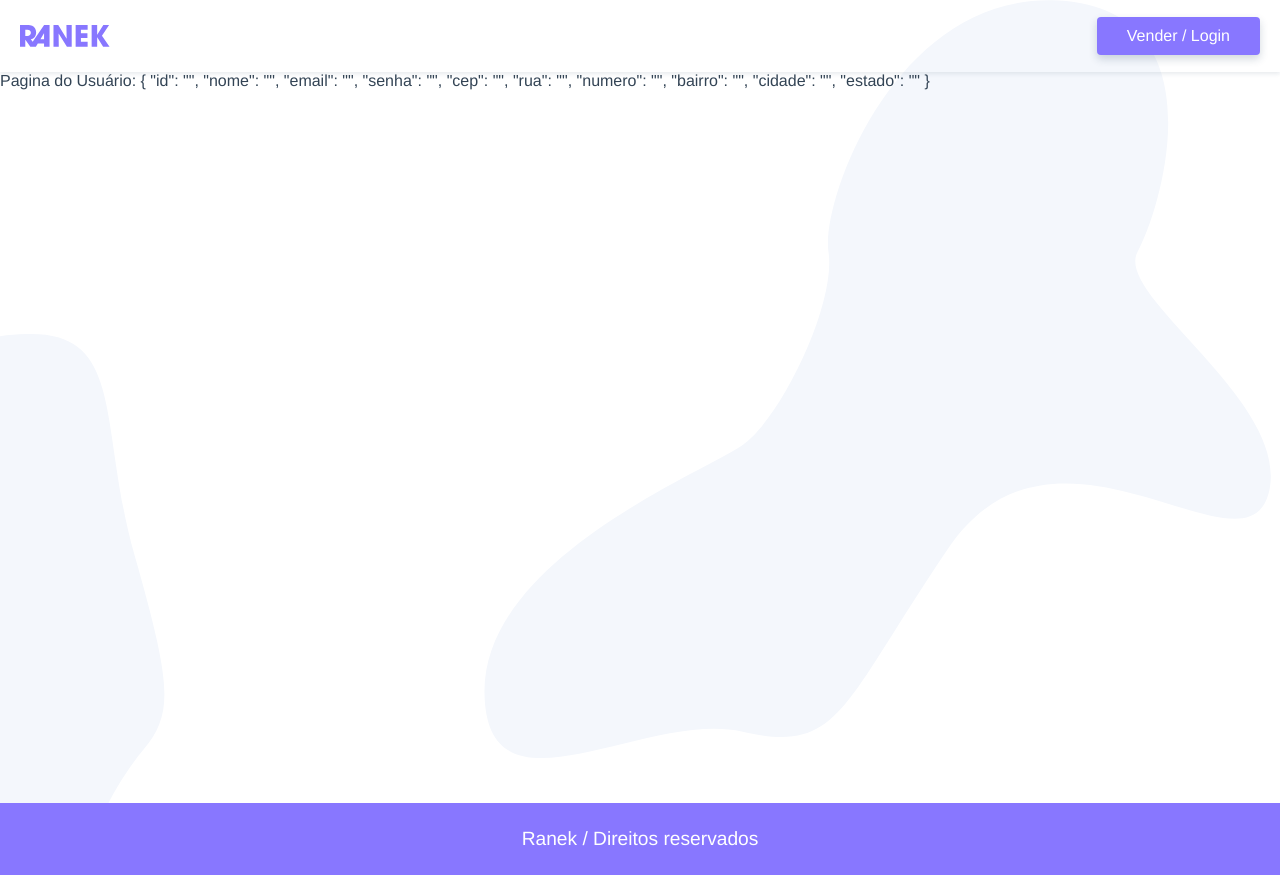
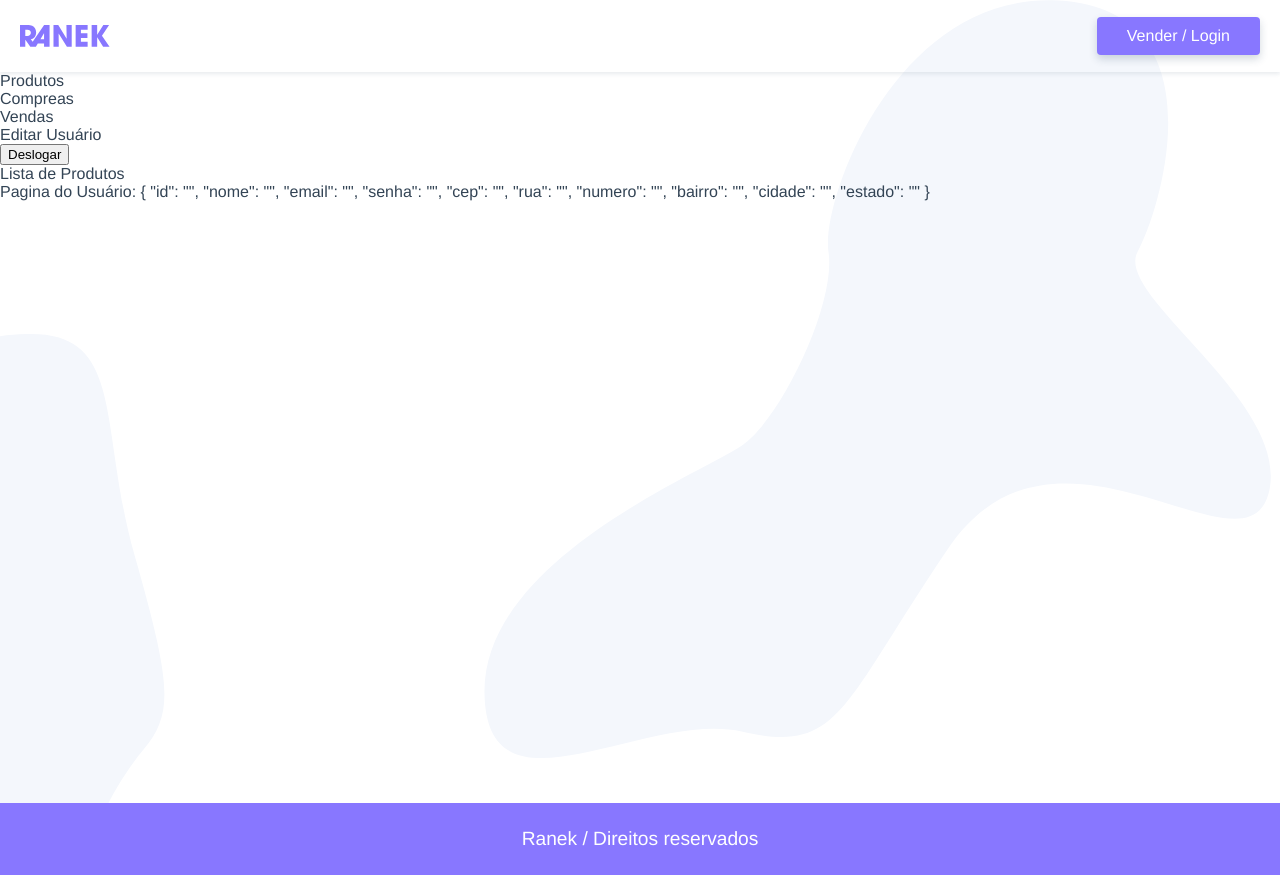
Before and after one commit to LuanVasco/ranek, a Vue app: page /usuario in a window 1280 px wide. Built offline with nearby package versions, Linux system fonts and the light colour scheme.

Commit message:
criando paginas do usuario e deslogando

```diff
--- a/src/router/index.js
+++ b/src/router/index.js
@@ -4,6 +4,10 @@
 import Produto from '../views/Produto'
 import Login from '../views/Login'
 import Usuario from '../views/usuario/Usuario'
+import UsuarioProdutos from '../views/usuario/UsuarioProdutos'
+import UsuarioVendas from '../views/usuario/UsuarioVendas'
+import UsuarioCompras from '../views/usuario/UsuarioCompras'
+import UsuarioEditar from '../views/usuario/UsuarioEditar'
 
 Vue.use(VueRouter)
 
@@ -26,8 +30,29 @@
   },
   {
     path: '/usuario',
-    name: 'usuario',
     component: Usuario,
+    children: [
+      {
+        path: '',
+        name: 'usuario',
+        component: UsuarioProdutos,
+      },
+      {
+        path: 'compras',
+        name: 'compras',
+        component: UsuarioCompras,
+      },
+      {
+        path: 'vendas',
+        name: 'vendas',
+        component: UsuarioVendas,
+      },
+      {
+        path: 'editar',
+        name: 'usuario-editar',
+        component: UsuarioEditar,
+      }
+    ]
   },
 ]
 const router = new VueRouter({
--- a/src/store/index.js
+++ b/src/store/index.js
@@ -38,6 +38,22 @@
     criarUsuario(context, payload) {
       context.commit("UPDATE_USUARIO", {id: payload.email})
       return api.post("/usuario", payload)
+    },
+    deslogarUsuario(context) {
+      context.commit("UPDATE_USUARIO",
+      {
+        id: "",
+        nome: "",
+        email: "",
+        senha: "",
+        cep: "",
+        rua: "",
+        numero: "",
+        bairro: "",
+        cidade: "",
+        estado: "",
+      });
+      context.commit("UPDATE_LOGIN", false)
     }
 
   },
--- a/src/views/usuario/Usuario.vue
+++ b/src/views/usuario/Usuario.vue
@@ -1,5 +1,29 @@
 <template>
   <section>
+    <section class="usuario">
+      <nav class="sidenav">
+        <ul>
+          <li>
+            <router-link :to="{name: 'usuario'}">Produtos</router-link>
+          </li>
+          <li>
+            <router-link :to="{name: 'compras'}">Compreas</router-link>
+          </li>
+          <li>
+            <router-link :to="{name: 'vendas'}">Vendas</router-link>
+          </li>
+          <li>
+            <router-link :to="{name: 'usuario-editar'}">Editar Usuário</router-link>
+          </li>
+          <li>
+            <button @click.prevent="deslogar">Deslogar</button>
+          </li>
+        </ul>
+      </nav>
+      <transition mode="out-in">
+        <router-view></router-view>
+      </transition>
+    </section>
     Pagina do Usuário: {{ usuario }}
   </section>
 </template>
@@ -11,6 +35,12 @@
     usuario() {
       return this.$store.state.usuario
     }
+  },
+  methods: {
+    deslogar() {
+      this.$store.dispatch("deslogarUsuario")
+      this.$router.push("/login")
+    }
   }
 }
 </script>
--- /dev/null
+++ b/src/views/usuario/UsuarioCompras.vue
@@ -0,0 +1,13 @@
+<template>
+  <p>Usuario Compras</p>
+</template>
+
+<script>
+export default {
+
+}
+</script>
+
+<style scoped>
+
+</style>
--- /dev/null
+++ b/src/views/usuario/UsuarioEditar.vue
@@ -0,0 +1,13 @@
+<template>
+  <p>Usuario Editar</p>
+</template>
+
+<script>
+export default {
+
+}
+</script>
+
+<style scoped>
+
+</style>
--- /dev/null
+++ b/src/views/usuario/UsuarioProdutos.vue
@@ -0,0 +1,15 @@
+<template>
+  <section>
+    <p>Lista de Produtos</p>
+  </section>
+</template>
+
+<script>
+export default {
+
+}
+</script>
+
+<style scoped>
+
+</style>
--- /dev/null
+++ b/src/views/usuario/UsuarioVendas.vue
@@ -0,0 +1,13 @@
+<template>
+  <p>Usuario Vendas</p>
+</template>
+
+<script>
+export default {
+
+}
+</script>
+
+<style scoped>
+
+</style>
```
